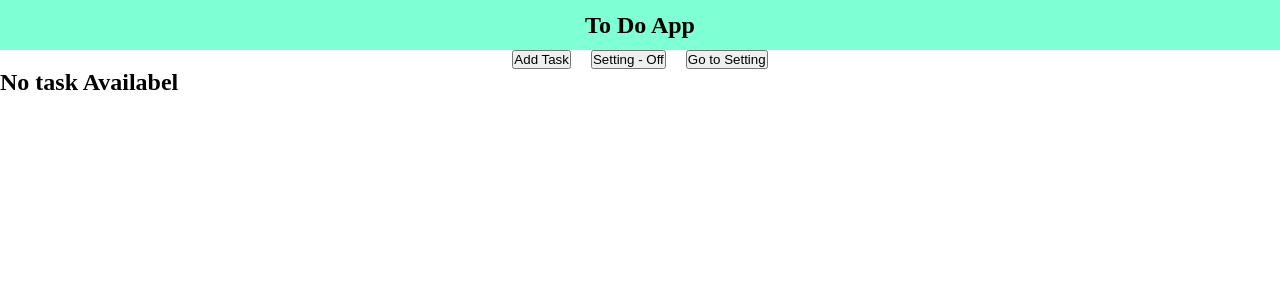
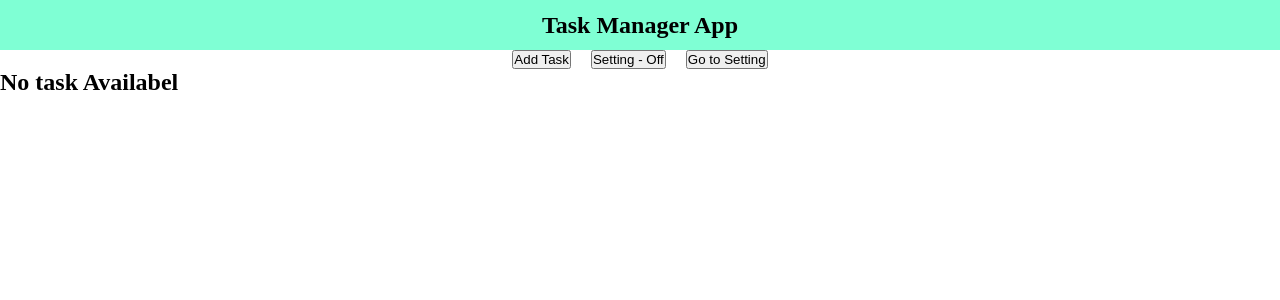
Before and after one commit to hiteshkumar042/Task-Manager, an Angular app: page / in a window 1280 px wide. Shown: the top 300 px of the page. Built offline with nearby package versions, Linux system fonts and the light colour scheme.

Commit message:
cdr added

```diff
--- a/package.json
+++ b/package.json
@@ -37,7 +37,6 @@
     "@angular/cli": "^20.3.7",
     "@angular/compiler-cli": "^20.3.0",
     "@types/jasmine": "~5.1.0",
-    "angular-cli-ghpages": "^2.0.3",
     "jasmine-core": "~5.9.0",
     "karma": "~6.4.0",
     "karma-chrome-launcher": "~3.2.0",
--- a/src/app/components/navbar-component/navbar-component.html
+++ b/src/app/components/navbar-component/navbar-component.html
@@ -1,3 +1,3 @@
 <nav>
-    <h2>To Do App</h2>
+    <h2>{{title}}</h2>
 </nav>
--- a/src/app/components/navbar-component/navbar-component.ts
+++ b/src/app/components/navbar-component/navbar-component.ts
@@ -1,11 +1,22 @@
-import { Component } from '@angular/core';
+import { ChangeDetectionStrategy, ChangeDetectorRef, Component, inject } from '@angular/core';
 
 @Component({
   selector: 'app-navbar-component',
+  changeDetection: ChangeDetectionStrategy.OnPush,
   imports: [],
   templateUrl: './navbar-component.html',
   styleUrl: './navbar-component.scss',
 })
 export class NavbarComponent {
+  title = "Task Manager App"
 
+  private cdr = inject(ChangeDetectorRef)
+
+  ngOnInit() {
+    setTimeout(() => {
+      this.title = "Task Manager App";
+      this.cdr.markForCheck()
+    }, 2000);
+
+  }
 }
```
